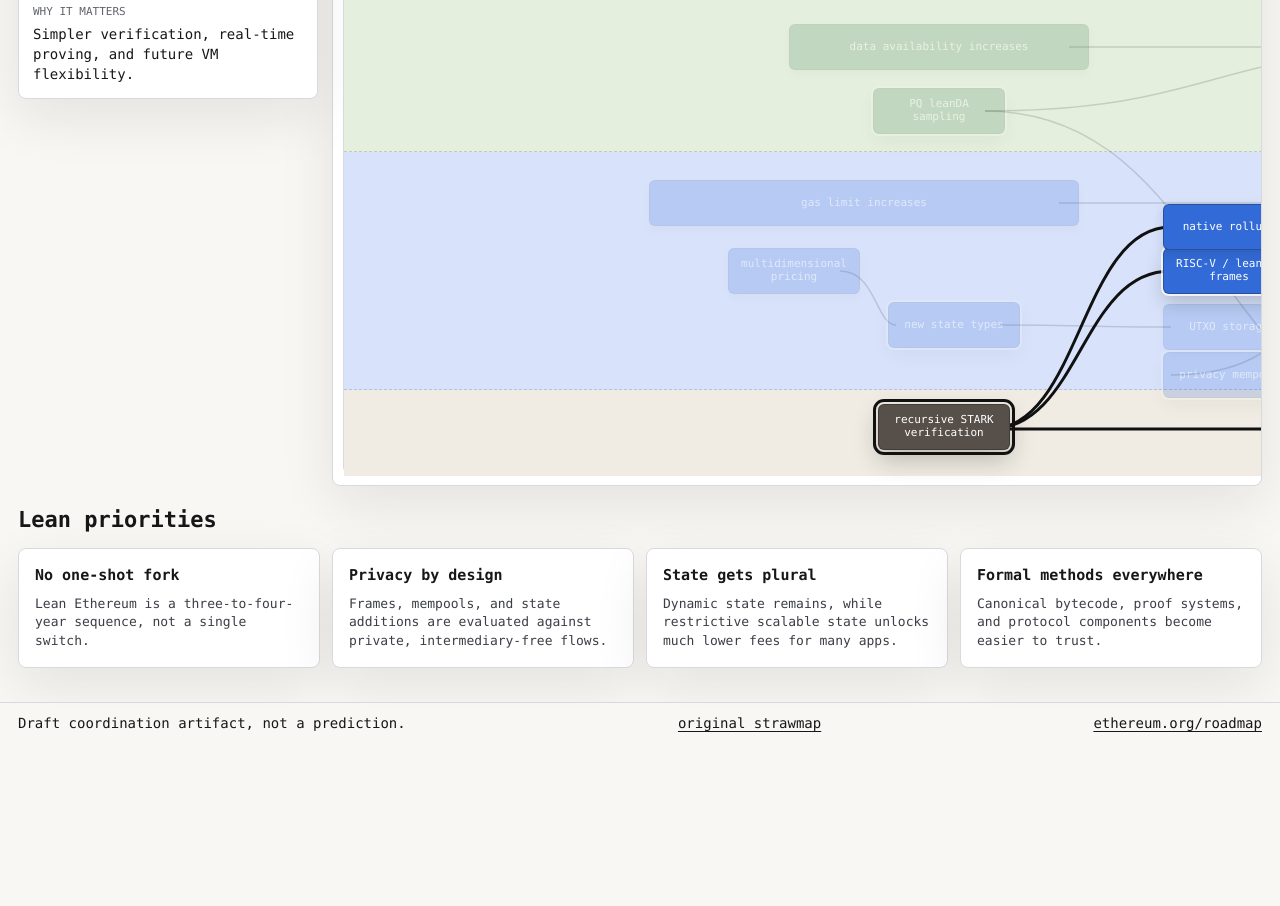
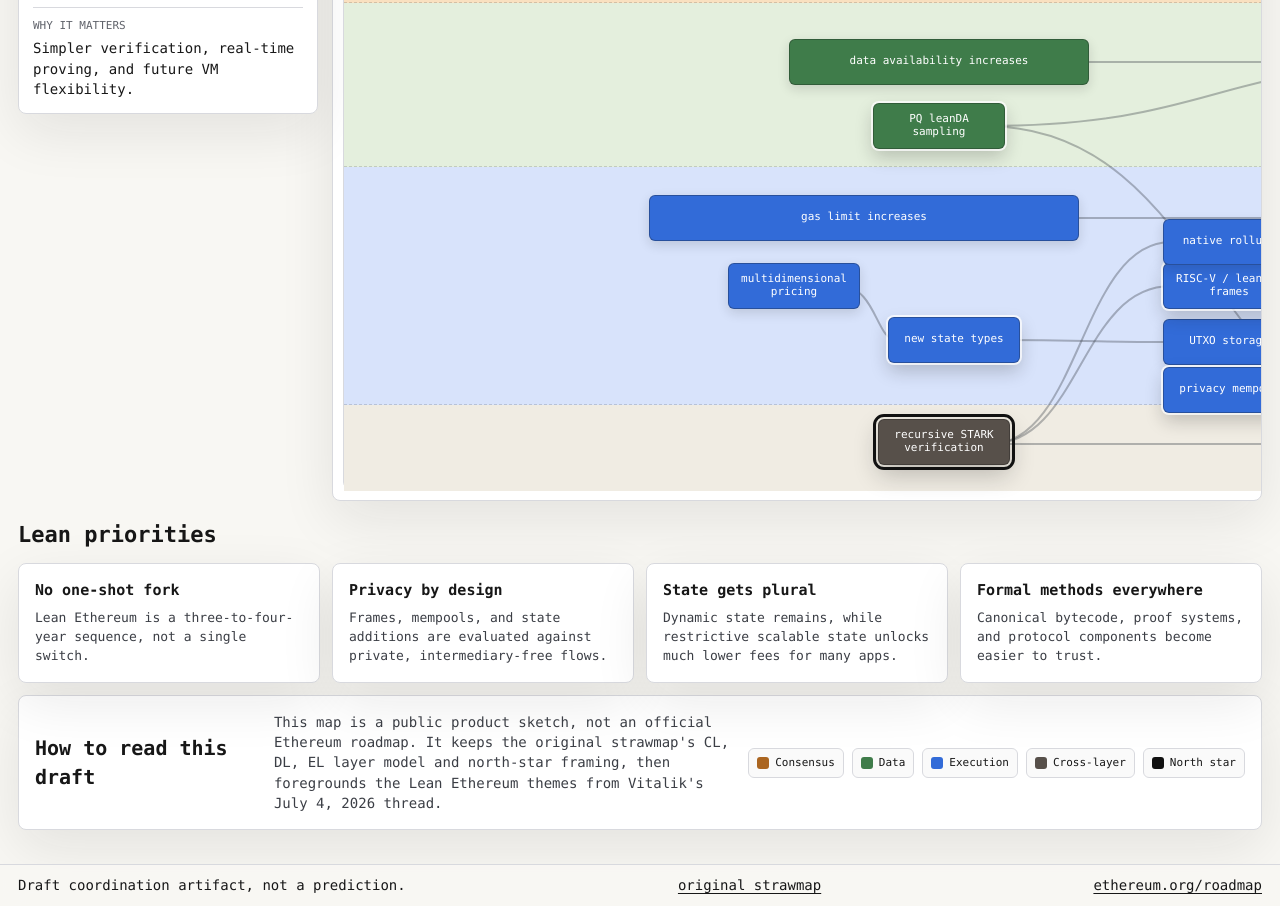
Before and after one commit to zengjiajun0623/strawmap, a plain HTML site: page index.html in a window 1280 px wide. Shown: the part 668-1574 px from the top of the page. Before the commit the page ends 1411 px from the top, so only its background shows below. Drawn offline with Linux system fonts and the light colour scheme.

Commit message:
Polish roadmap for public deployment

```diff
--- a/app.js
+++ b/app.js
@@ -354,6 +354,7 @@
 const dependencyLayer = document.querySelector("#dependencyLayer");
 const searchInput = document.querySelector("#searchInput");
 const resetButton = document.querySelector("#resetButton");
+const focusLeanButton = document.querySelector("#focusLeanButton");
 const detailTitle = document.querySelector("#detailTitle");
 const detailBody = document.querySelector("#detailBody");
 const detailLayer = document.querySelector("#detailLayer");
@@ -427,7 +428,8 @@
   });
 }
 
-function selectNode(id) {
+function selectNode(id, options = {}) {
+  const shouldFocusRelations = options.focusRelations !== false;
   selectedId = id;
   const node = nodes.find((item) => item.id === id);
   if (!node) return;
@@ -450,12 +452,14 @@
 
   document.querySelectorAll(".dependency-layer path").forEach((path) => {
     const isRelated = path.dataset.from === id || path.dataset.to === id;
-    path.setAttribute("stroke", isRelated ? "#111" : "rgba(50, 56, 65, 0.18)");
-    path.setAttribute("stroke-width", isRelated ? "3" : "1.5");
+    const stroke = shouldFocusRelations && isRelated ? "#111" : "rgba(50, 56, 65, 0.34)";
+    const strokeWidth = shouldFocusRelations && isRelated ? "3" : "2";
+    path.setAttribute("stroke", stroke);
+    path.setAttribute("stroke-width", strokeWidth);
   });
 
   document.querySelectorAll(".node-card").forEach((card) => {
-    card.classList.toggle("dimmed", !related.has(card.id));
+    card.classList.toggle("dimmed", shouldFocusRelations && !related.has(card.id));
   });
 }
 
@@ -494,10 +498,20 @@
   document.querySelectorAll(".node-card").forEach((card) => {
     card.classList.remove("dimmed", "hidden-by-query");
   });
+  selectNode("recursive-starks", { focusRelations: false });
+});
+
+focusLeanButton.addEventListener("click", () => {
+  document.querySelectorAll(".segment").forEach((segment) => {
+    segment.classList.toggle("active", segment.dataset.filter === "lean");
+  });
+  activeFilter = "lean";
+  searchInput.value = "";
+  applyFilters();
   selectNode("recursive-starks");
 });
 
 renderBase();
 renderNodes();
 drawDependencies();
-selectNode(selectedId);
+selectNode(selectedId, { focusRelations: false });
--- a/index.html
+++ b/index.html
@@ -8,6 +8,15 @@
       name="description"
       content="An interactive Lean Ethereum strawmap inspired by Ethereum's updated L1 roadmap and Vitalik Buterin's July 2026 notes."
     >
+    <meta name="theme-color" content="#f8f7f3">
+    <meta property="og:title" content="Lean Ethereum Strawmap">
+    <meta
+      property="og:description"
+      content="A dense interactive roadmap for recursive STARKs, quantum safety, privacy, scalable state, and the Lean Ethereum transition."
+    >
+    <meta property="og:type" content="website">
+    <meta name="twitter:card" content="summary_large_image">
+    <link rel="icon" href="./favicon.svg" type="image/svg+xml">
     <link rel="stylesheet" href="./styles.css">
   </head>
   <body>
@@ -87,7 +96,10 @@
               <strong>Fork timeline</strong>
               <span>Glamsterdam through north stars</span>
             </div>
-            <button id="resetButton" class="utility-button" type="button">Reset view</button>
+            <div class="map-actions">
+              <button id="focusLeanButton" class="utility-button" type="button">Lean path</button>
+              <button id="resetButton" class="utility-button" type="button">Reset view</button>
+            </div>
           </div>
 
           <div class="roadmap-wrap" id="roadmapWrap">
@@ -117,6 +129,22 @@
           <p>Canonical bytecode, proof systems, and protocol components become easier to trust.</p>
         </article>
       </section>
+
+      <section class="source-notes" aria-labelledby="source-notes-title">
+        <h2 id="source-notes-title">How to read this draft</h2>
+        <p>
+          This map is a public product sketch, not an official Ethereum roadmap. It keeps
+          the original strawmap's CL, DL, EL layer model and north-star framing, then
+          foregrounds the Lean Ethereum themes from Vitalik's July 4, 2026 thread.
+        </p>
+        <div class="legend" aria-label="Roadmap legend">
+          <span><i class="legend-chip cl"></i>Consensus</span>
+          <span><i class="legend-chip dl"></i>Data</span>
+          <span><i class="legend-chip el"></i>Execution</span>
+          <span><i class="legend-chip cross"></i>Cross-layer</span>
+          <span><i class="legend-chip north"></i>North star</span>
+        </div>
+      </section>
     </main>
 
     <footer class="site-footer">
--- a/styles.css
+++ b/styles.css
@@ -130,7 +130,7 @@
   max-width: 760px;
   margin: 0;
   font-size: clamp(28px, 3.2vw, 44px);
-  line-height: 1;
+  line-height: 1.12;
   letter-spacing: 0;
 }
 
@@ -219,6 +219,13 @@
   padding: 8px 10px;
 }
 
+.map-actions {
+  display: flex;
+  gap: 6px;
+  flex-wrap: wrap;
+  justify-content: flex-end;
+}
+
 .segment.active,
 .segment:hover,
 .utility-button:hover {
@@ -237,7 +244,8 @@
 
 .detail-panel,
 .map-shell,
-.takeaways article {
+.takeaways article,
+.source-notes {
   border: 1px solid var(--line);
   border-radius: 8px;
   background: var(--panel);
@@ -497,6 +505,73 @@
   font-size: 13px;
 }
 
+.source-notes {
+  max-width: 1460px;
+  margin: 12px auto 0;
+  padding: 16px;
+  display: grid;
+  grid-template-columns: minmax(220px, 0.36fr) minmax(280px, 0.74fr) auto;
+  gap: 16px;
+  align-items: center;
+}
+
+.source-notes h2 {
+  margin: 0;
+  font-size: 20px;
+}
+
+.source-notes p {
+  margin: 0;
+  color: #3b3e45;
+}
+
+.legend {
+  display: flex;
+  flex-wrap: wrap;
+  gap: 8px;
+  justify-content: flex-end;
+}
+
+.legend span {
+  display: inline-flex;
+  align-items: center;
+  gap: 6px;
+  padding: 6px 8px;
+  border: 1px solid var(--line);
+  border-radius: 6px;
+  background: #fafafa;
+  font-size: 11px;
+  white-space: nowrap;
+}
+
+.legend-chip {
+  width: 12px;
+  height: 12px;
+  display: inline-block;
+  border-radius: 3px;
+  background: #111;
+}
+
+.legend-chip.cl {
+  background: var(--cl-strong);
+}
+
+.legend-chip.dl {
+  background: var(--dl-strong);
+}
+
+.legend-chip.el {
+  background: var(--el-strong);
+}
+
+.legend-chip.cross {
+  background: var(--cross-strong);
+}
+
+.legend-chip.north {
+  background: #111;
+}
+
 @media (max-width: 980px) {
   .site-header {
     position: static;
@@ -505,7 +580,8 @@
 
   .hero-panel,
   .workspace,
-  .takeaways {
+  .takeaways,
+  .source-notes {
     grid-template-columns: 1fr;
   }
 
@@ -516,17 +592,22 @@
   .north-stars {
     grid-template-columns: repeat(2, minmax(0, 1fr));
   }
+
+  .legend {
+    justify-content: flex-start;
+  }
 }
 
 @media (max-width: 620px) {
   .site-header,
   .site-footer {
-    padding: 12px 14px;
+    padding: 10px 14px;
     align-items: flex-start;
+    gap: 8px;
   }
 
   main {
-    padding: 18px 14px 28px;
+    padding: 12px 14px 28px;
   }
 
   .brand {
@@ -536,10 +617,25 @@
   .header-meta {
     justify-content: flex-start;
     text-align: left;
+    gap: 8px;
   }
 
   .north-stars {
-    grid-template-columns: 1fr;
+    grid-template-columns: repeat(2, minmax(0, 1fr));
+  }
+
+  .star-card {
+    min-height: 66px;
+    padding: 8px;
+  }
+
+  .star-card span {
+    font-size: 10px;
+  }
+
+  h1 {
+    font-size: 30px;
+    line-height: 1.12;
   }
 
   .control-strip {
@@ -555,4 +651,9 @@
     align-items: flex-start;
     flex-direction: column;
   }
+
+  .map-actions {
+    width: 100%;
+    justify-content: flex-start;
+  }
 }
```
Also changed, not shown: README.md, favicon.svg (added), 1 other file.
